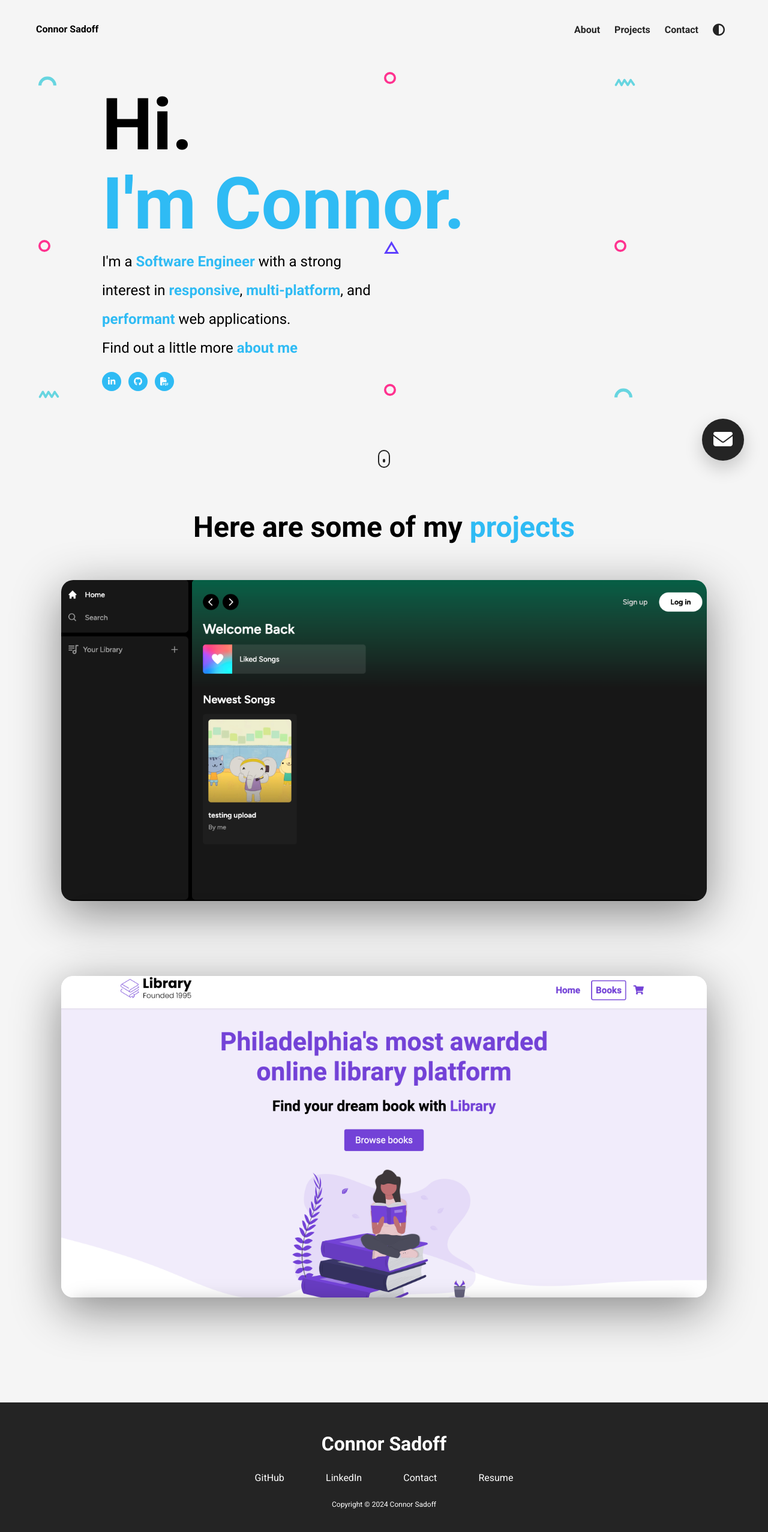
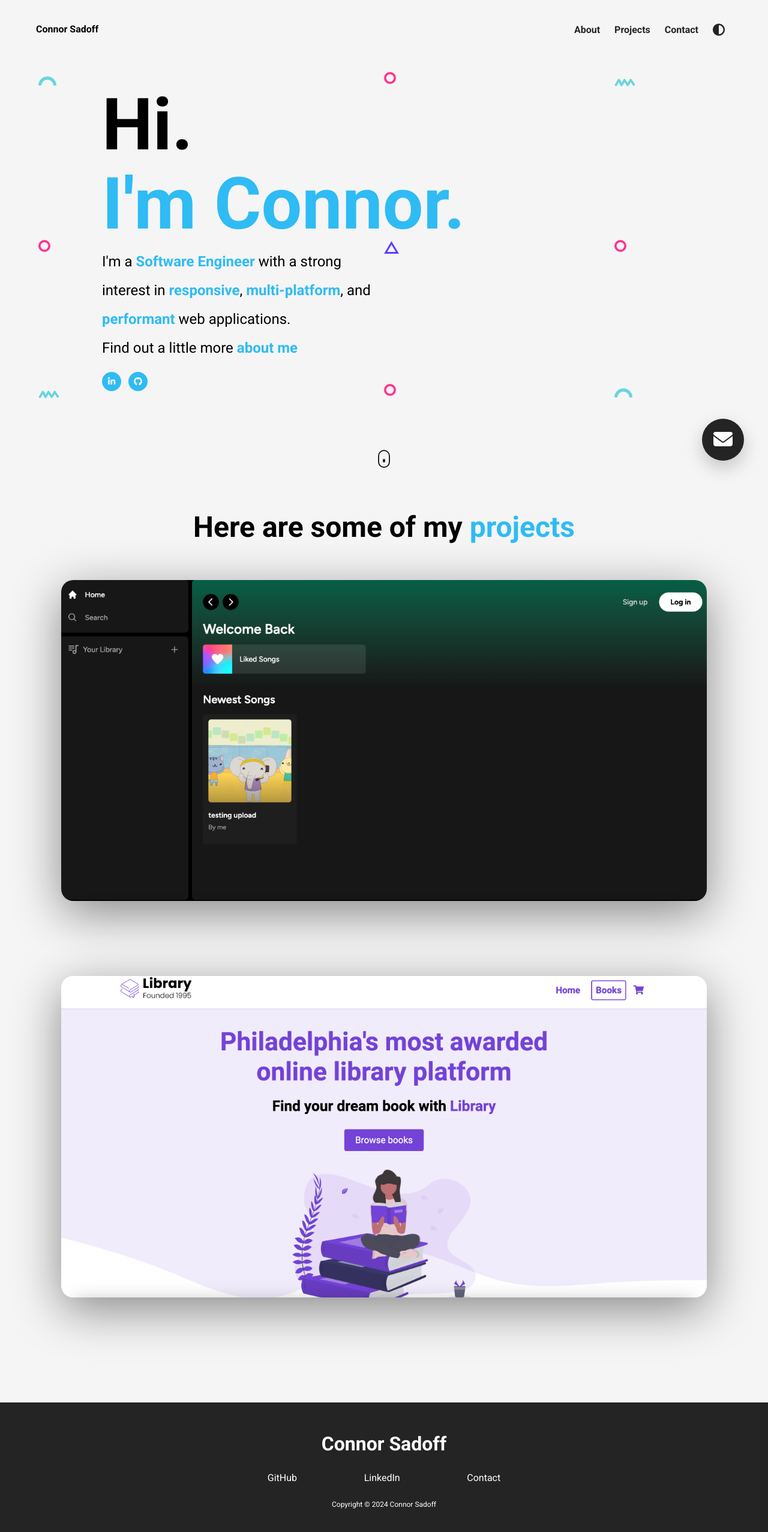
Before and after one commit to sadoffc/liveportfolio, a plain HTML site: page index.html in a window 1280 px wide. Shown: the whole page at 60% size. Drawn offline with nearby package versions, Linux system fonts and the light colour scheme.

Commit message:
taking resume off page

```diff
--- a/index.html
+++ b/index.html
@@ -72,9 +72,9 @@
                     <a href="https://github.com/sadoffc" target="_blank" class="social__link click">
                         <i class="fab fa-github"></i>
                     </a>
-                    <a href="./assets/Connor Sadoff Resume.pdf" target="_blank" class="social__link click">
+                    <!--<a href="./assets/Connor Sadoff Resume.pdf" target="_blank" class="social__link click">
                         <i class="fas fa-file-pdf"></i>
-                    </a>
+                    </a> -->
                 </div>
             </div>
         </header>
@@ -263,13 +263,13 @@
                 ">
                         Contact
                     </a>
-                    <a href="./assets/Connor Sadoff Resume.pdf" target="_blank" class="
+                    <!-- <a href="./assets/Connor Sadoff Resume.pdf" target="_blank" class="
                 footer__social--link
                 link__hover-effect
                 link__hover-effect--white
                 ">
                         Resume
-                    </a>
+                    </a> -->
                 </div>
                 <div class="footer__copyright">Copyright &copy; 2024 Connor Sadoff</div>
             </div>
```
Also changed, not shown: 1 other file.
